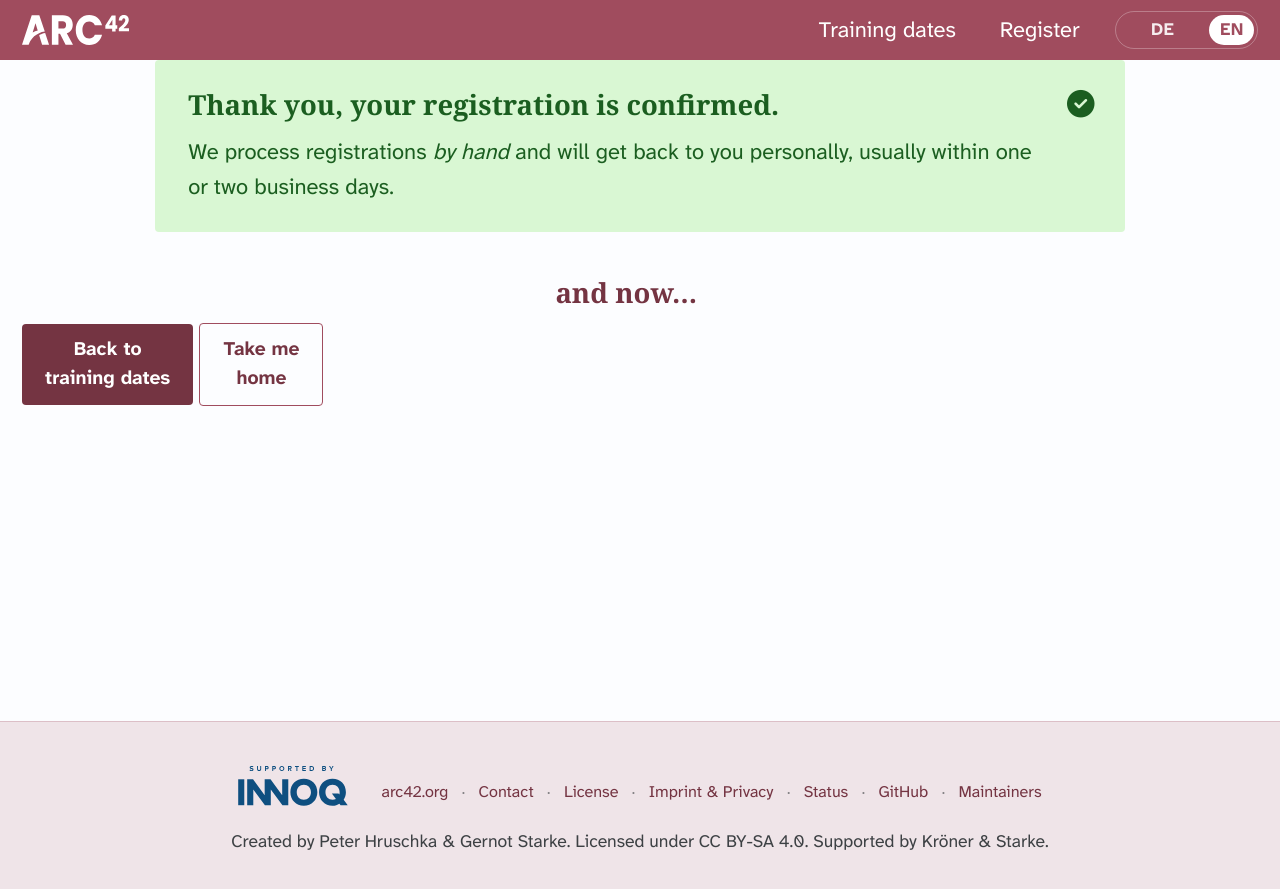
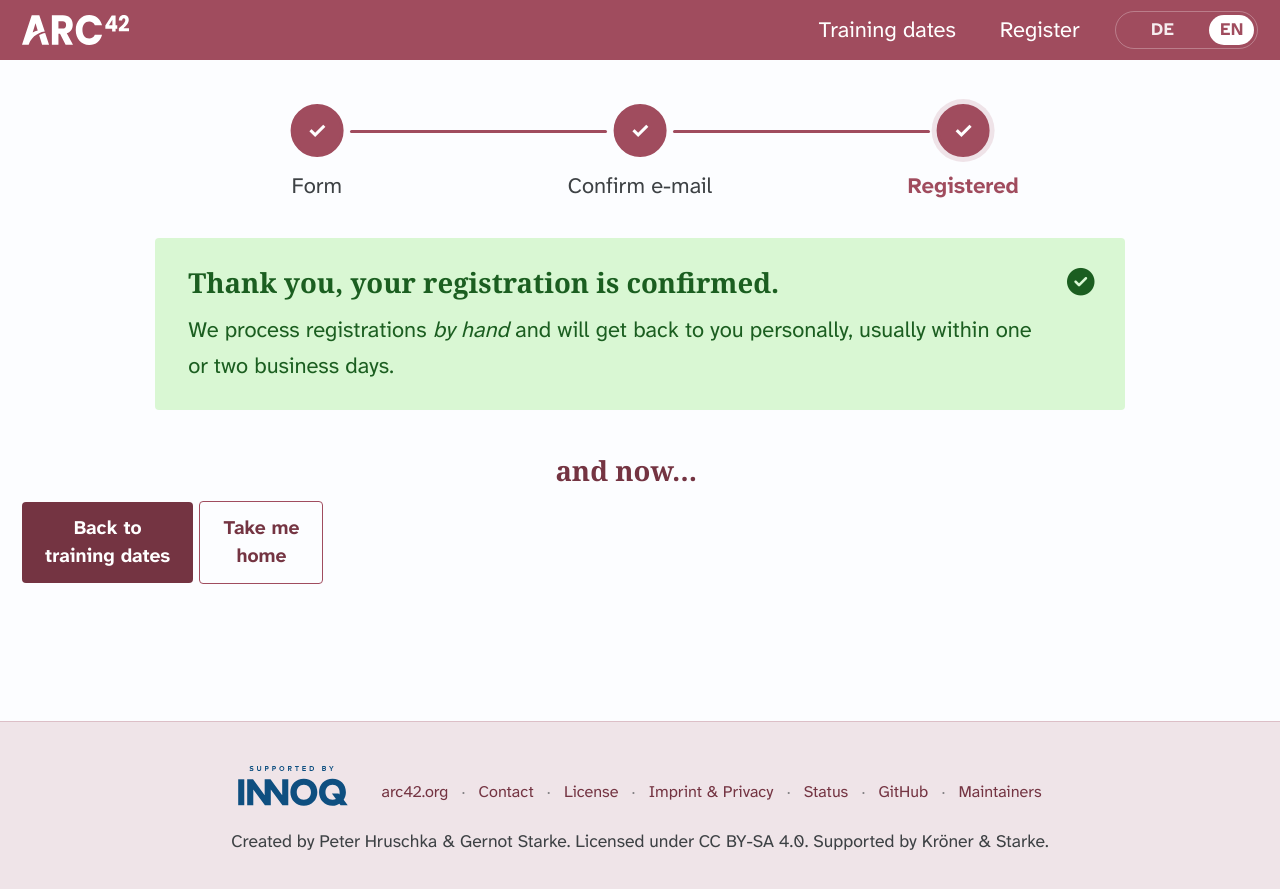
Before and after one commit to arc42/trainings.arc42.org-site, a Jekyll site: the page built from _pages/registration-confirmed.md, in a window 1280 px wide. Shown: the top 889 px of the page. Built offline with Jekyll 4.4.1, drawn with Linux system fonts in a browser that asks for light colours; cached includes are drawn as plain includes; some web fonts are replaced.

Commit message:
feat: the confirmed pages close the registration progress bar, all steps done
After the confirm click the registrant leaves register.arc42.org for the
site's /anmeldung-bestaetigt/ or /registration-confirmed/. Those pages now
show the same three-step bar the service drew a moment earlier, with every
step done, so the hand-over between the two hosts reads as one flow
finishing rather than a jump to another page.

_includes/registration-steps.html; styles in _sass/oneflow/_forms.scss,
same geometry as the service's copy.

Co-Authored-By: Claude Opus 5.5 <noreply@anthropic.com>

```diff
--- /dev/null
+++ b/_includes/registration-steps.html
@@ -0,0 +1,23 @@
+{%- comment -%}
+  The last frame of the registration progress bar: all three steps done.
+  Steps 1 and 2 are drawn by the registration service on register.arc42.org
+  (registration-app/internal/web/pages/_frame.html, "steps"); after the
+  confirm click the registrant lands here, on the site, so the same bar
+  closes the loop. Keep the labels in step with chromeText in the service's
+  server.go. Usage: {% include registration-steps.html lang="de" %}
+  Variables are prefixed rs_ because includes share the caller's scope.
+{%- endcomment -%}
+{%- if include.lang == "de" -%}
+  {%- assign rs_label = "Fortschritt der Anmeldung" -%}
+  {%- assign rs_steps = "Formular|E-Mail bestätigen|Angemeldet" | split: "|" -%}
+  {%- assign rs_done = "erledigt" -%}
+{%- else -%}
+  {%- assign rs_label = "Registration progress" -%}
+  {%- assign rs_steps = "Form|Confirm e-mail|Registered" | split: "|" -%}
+  {%- assign rs_done = "done" -%}
+{%- endif -%}
+<ol class="reg-steps" aria-label="{{ rs_label }}">
+{%- for rs_step in rs_steps %}
+  <li class="reg-steps__done"{% if forloop.last %} aria-current="step"{% endif %}><span class="reg-steps__mark" aria-hidden="true">✓</span>{{ rs_step }}<span class="visually-hidden"> ({{ rs_done }})</span></li>
+{%- endfor %}
+</ol>
--- a/_pages/registration-confirmed.md
+++ b/_pages/registration-confirmed.md
@@ -6,6 +6,8 @@ lang: en
 translation_url: /anmeldung-bestaetigt/
 sitemap: false
 ---
+
+{% include registration-steps.html lang="en" %}
 
 <div class="form-outcome form-outcome--success" markdown="1">
 ### Thank you, your registration is confirmed.
--- a/_sass/oneflow/_forms.scss
+++ b/_sass/oneflow/_forms.scss
@@ -347,3 +347,72 @@ noscript {
     }
   }
 }
+
+/* ==========================================================================
+   Registration progress bar, final state (_includes/registration-steps.html)
+
+   The registration service draws the same bar on register.arc42.org with
+   step 2 current; this is its last frame, all done, on the confirmed pages.
+   Same geometry as the service's copy, so the hand-over between the two
+   hosts looks like one page moving on.
+   ========================================================================== */
+
+.reg-steps {
+  list-style: none;
+  display: flex;
+  max-width: 30rem;
+  /* The masthead is sticky and overlaps the top of the content. */
+  margin: 2em auto 1.6em;
+  padding: 0;
+
+  li {
+    flex: 1;
+    position: relative;
+    margin: 0;
+    padding-top: 2.9rem;
+    text-align: center;
+    font-size: 0.78rem;
+    color: var(--ink);
+
+    &::after {
+      content: "";
+      position: absolute;
+      top: 1.2rem;
+      left: calc(50% + 1.5rem);
+      right: calc(-50% + 1.5rem);
+      height: 3px;
+      border-radius: 2px;
+      background: var(--band);
+    }
+
+    &:last-child::after {
+      display: none;
+    }
+  }
+
+  &__mark {
+    position: absolute;
+    top: 0;
+    left: 50%;
+    transform: translateX(-50%);
+    width: 2.4rem;
+    height: 2.4rem;
+    border-radius: 50%;
+    display: flex;
+    align-items: center;
+    justify-content: center;
+    background: var(--band);
+    border: 3px solid var(--band);
+    color: #fff;
+    font-weight: 700;
+  }
+
+  [aria-current] {
+    color: var(--band);
+    font-weight: 700;
+
+    .reg-steps__mark {
+      box-shadow: 0 0 0 5px rgba(160, 76, 94, 0.14);
+    }
+  }
+}
```
Also changed, not shown: _pages/anmeldung-bestaetigt.md (+2 -0 lines).
